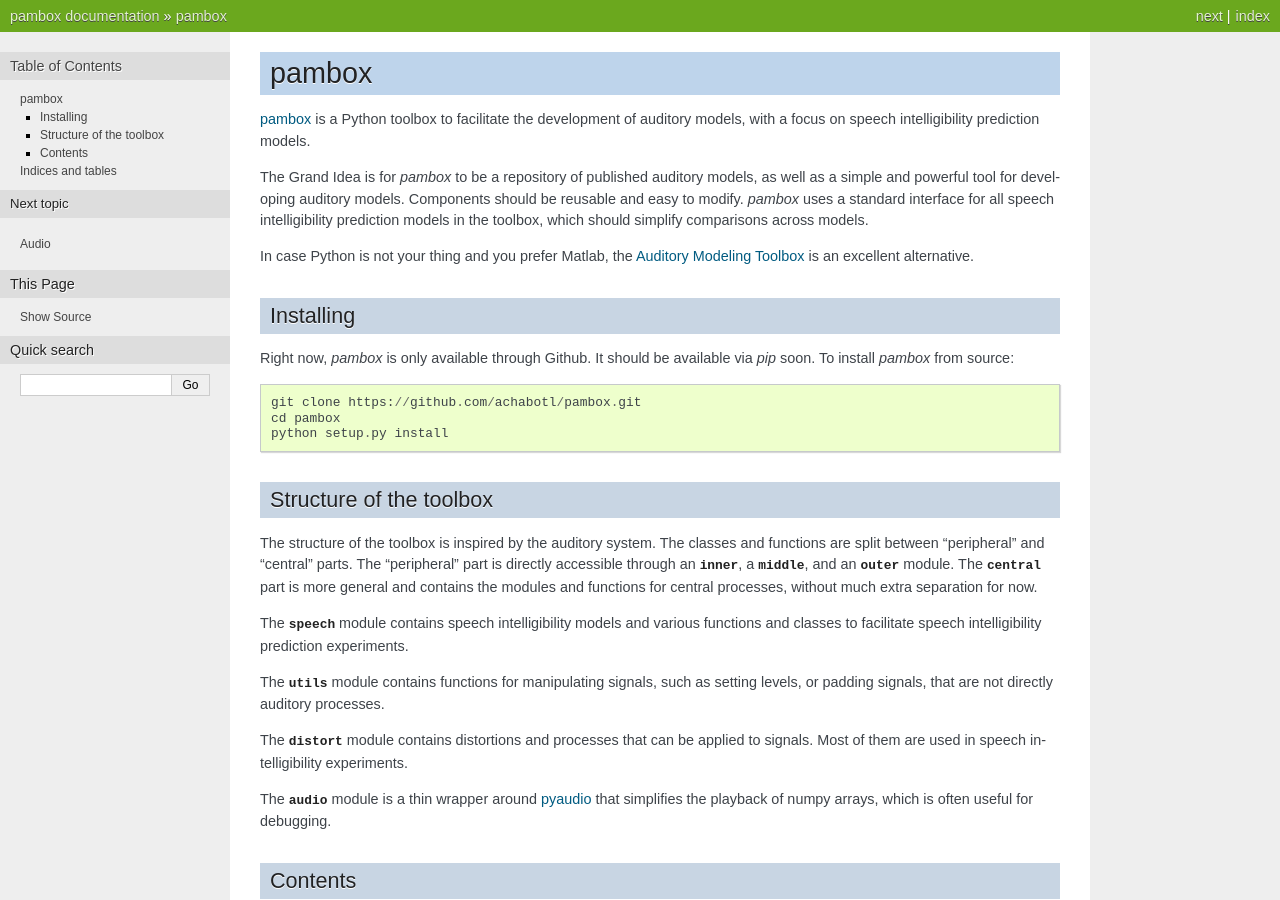
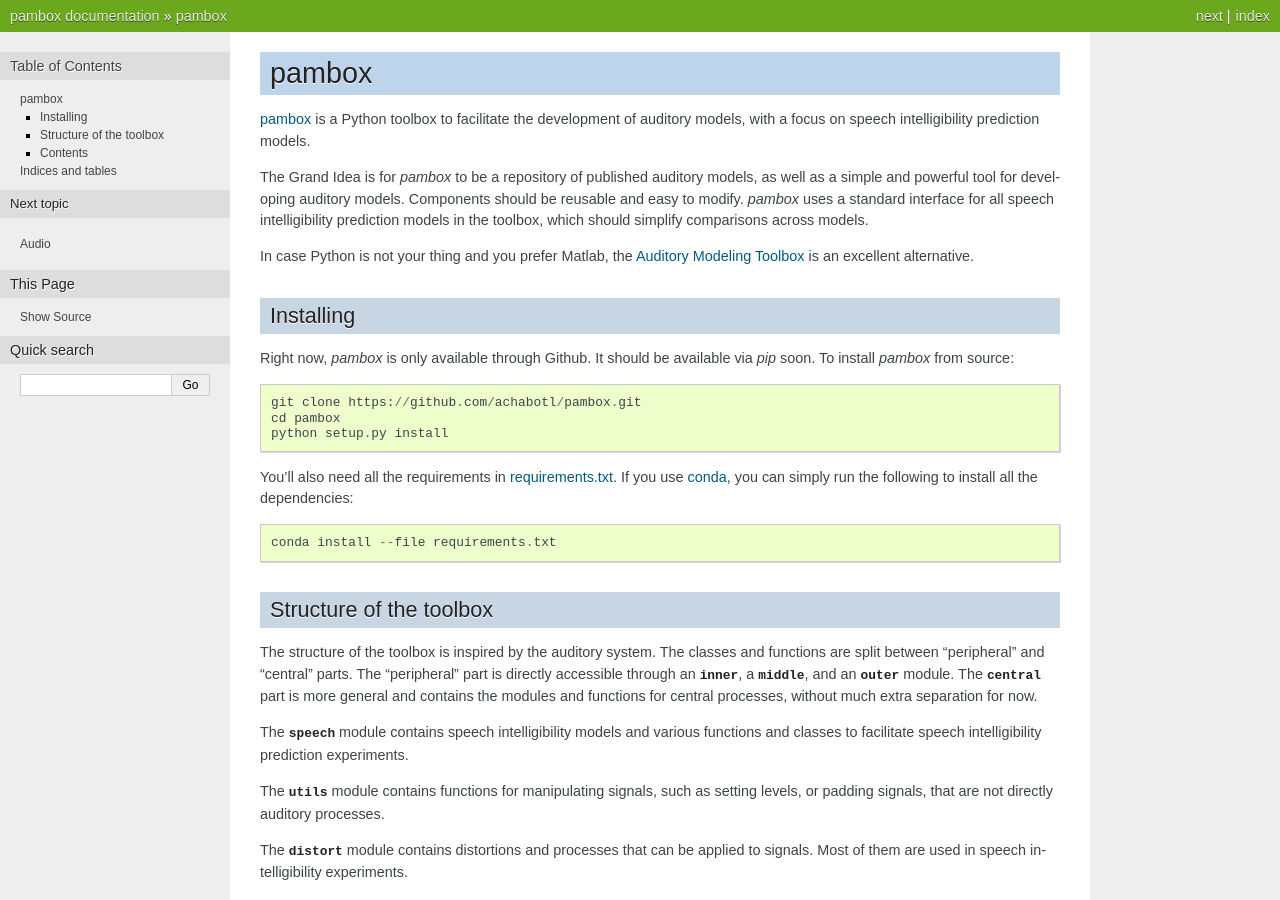
Before and after one commit to achabotl/pambox, a Sphinx documentation site: the page built from docs/index.rst, in a window 1280 px wide and 900 px high. Built offline with Sphinx 7.4.7, drawn with Linux system fonts in a browser that asks for light colours.

Commit message:
Add extra details on installing requiremnets

```diff
--- a/docs/index.rst
+++ b/docs/index.rst
@@ -23,6 +23,13 @@
     git clone https://github.com/achabotl/pambox.git
     cd pambox
     python setup.py install
+
+You'll also need all the requirements in `requirements.txt <https://github
+.com/achabotl/pambox/blob/develop/requirements.txt>`_. If you use `conda
+<https://store.continuum.io/cshop/anaconda/>`_, you can simply run the
+following to install all the dependencies::
+
+    conda install --file requirements.txt
 
 
 Structure of the toolbox
```
